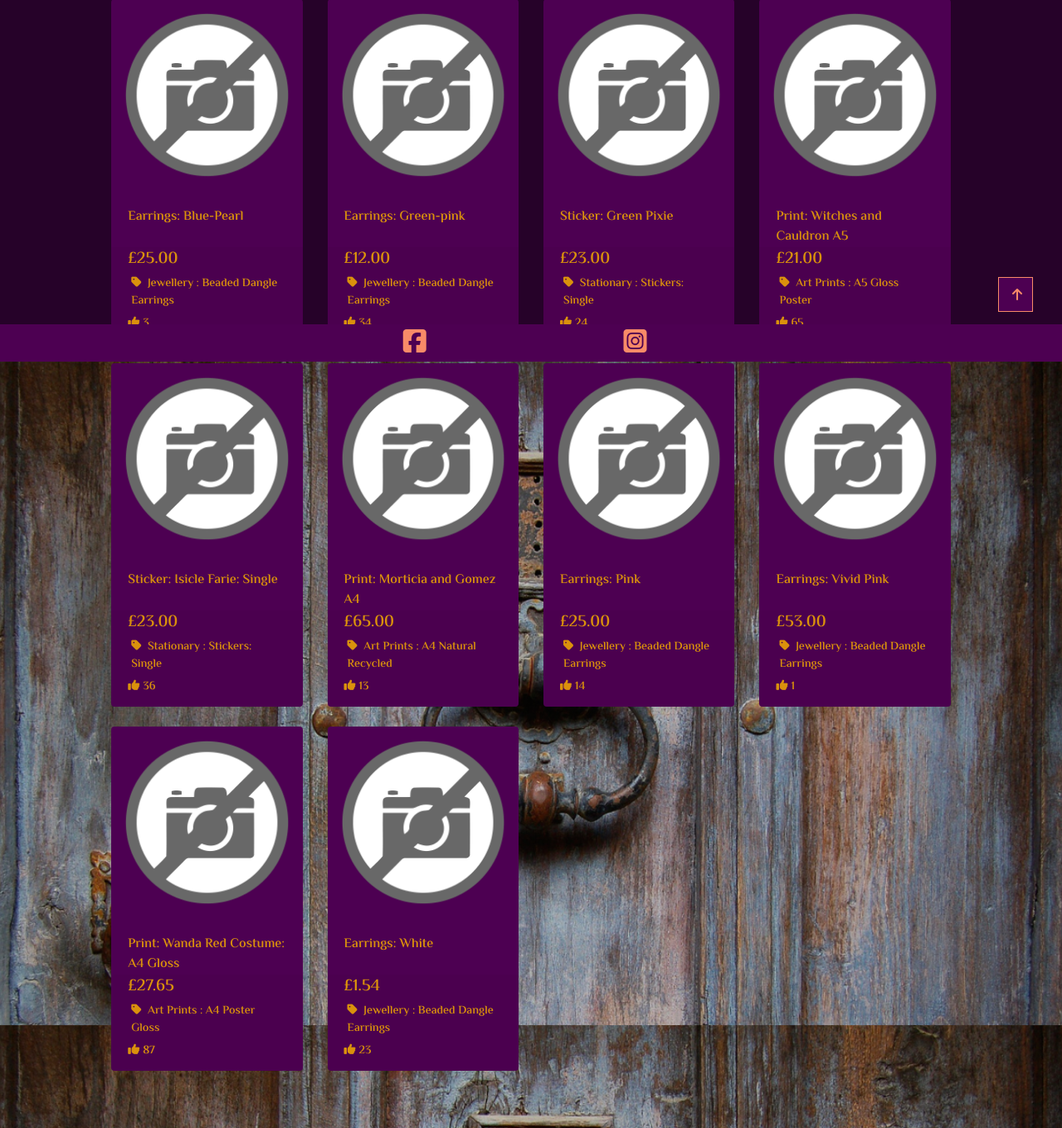
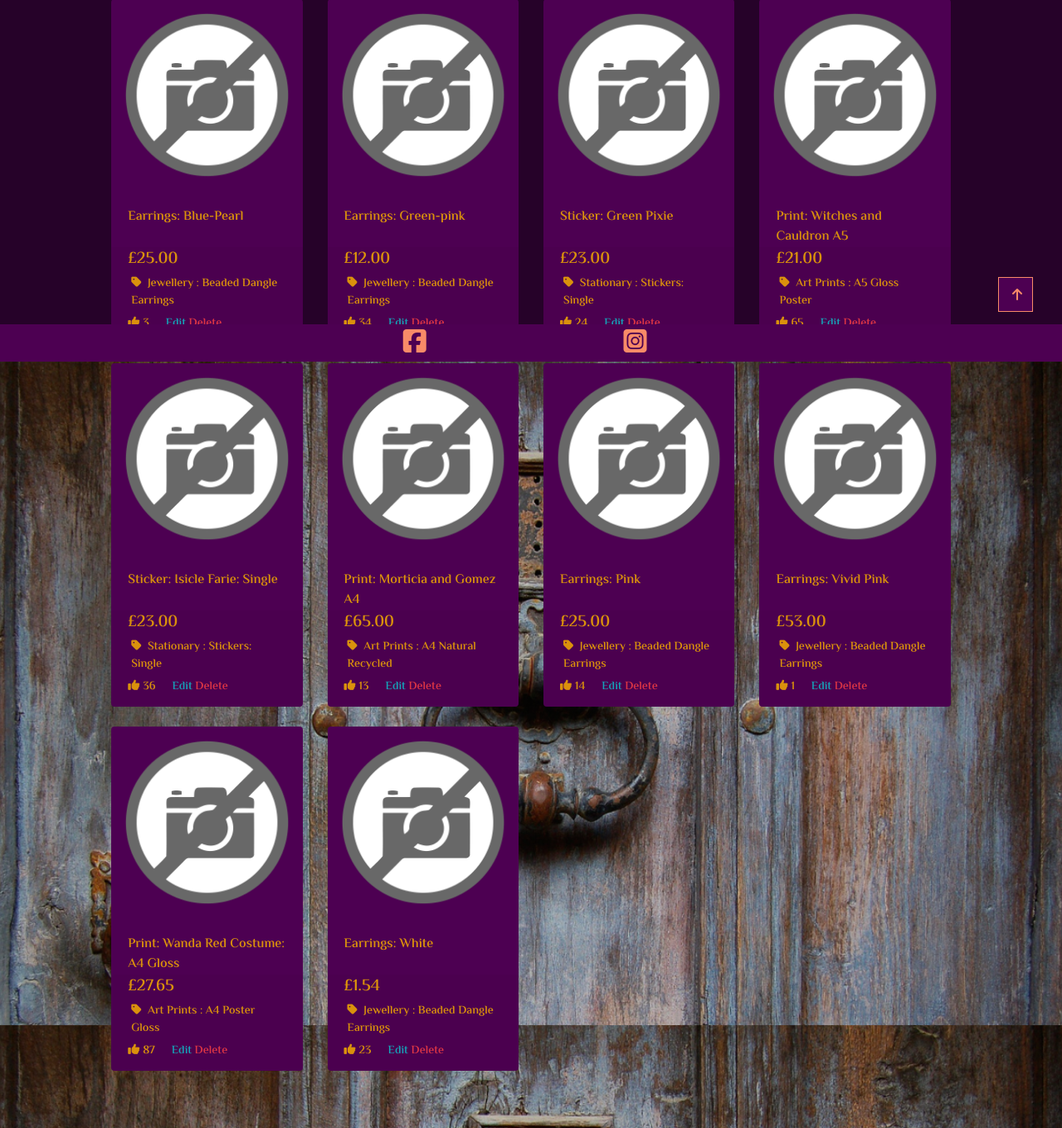
Before and after one commit to mikerae/sarah-rae-illustrations, a Django app: page /shop/ in a window 1280 px wide. Shown: the part 364-1724 px from the top of the page at 83% size. Run offline with Django 3.2, Linux system fonts and the light colour scheme; a user stored in the database is signed in; data comes from the database, SQL or seed files in the repository; some libraries are stand-ins or nearby versions.

Commit message:
Product Admin

```diff
--- a/shop/templates/shop/product_detail.html
+++ b/shop/templates/shop/product_detail.html
@@ -64,6 +64,12 @@
                             {% else %}
                             <small class="text-sri-logo">No Likes</small>
                             {% endif %}
+                            {% if request.user.is_superuser %}
+                            <small class="ml-3">
+                                <a href="{% url 'edit_product' product.id %}" class="text-info">Edit</a>
+                                <a href="{% url 'delete_product' product.id %}" class="text-danger">Delete</a>
+                            </small>
+                            {% endif %}
                             <p class="mt-3">{{ product.description }}</p>
                                 <form class="form" action="{% url 'add_to_cart' product.id %}" method="POST">
                                     {% csrf_token %}
--- a/shop/templates/shop/shop.html
+++ b/shop/templates/shop/shop.html
@@ -138,6 +138,14 @@
                                                 {% else %}
                                                 <small class="text-sri-logo">No Likes</small>
                                                 {% endif %}
+                                                {% if request.user.is_superuser %}
+                                                <small class="ml-3">
+                                                    <a href="{% url 'edit_product' product.id %}"
+                                                        class="text-info">Edit</a>
+                                                    <a href="{% url 'delete_product' product.id %}"
+                                                        class="text-danger">Delete</a>
+                                                </small>
+                                                {% endif %}
                                     </div>
                                 </div>
                             </div>
--- a/shop/urls.py
+++ b/shop/urls.py
@@ -6,6 +6,8 @@ urlpatterns = [
     path('', views.shop, name='shop'),
     path('add/', views.add_product, name='add_product'),
     path('edit/<int:product_id>', views.edit_product, name='edit_product'),
+    path('delete/<int:product_id>',
+         views.delete_product, name='delete_product'),
     path('<int:product_id>/',
          views.product_detail, name='product_detail'),
 ]
--- a/shop/views.py
+++ b/shop/views.py
@@ -97,9 +97,9 @@ def add_product(request):
         print('add_product called')
         form = ProductForm(request.POST, request.FILES)
         if form.is_valid():
-            form.save()
+            product = form.save()
             messages.success(request, 'Successfully added product!')
-            return redirect(reverse('add_product'))
+            return redirect(reverse('product_detail', args=[product.id]))
         else:
             print('there was an error adding your product')
             messages.error(request, 'Failed to add producct.Please ensure \
@@ -138,3 +138,11 @@ def edit_product(request, product_id):
     }
 
     return render(request, template, context)
+
+
+def delete_product(request, product_id):
+    """ Delete a product from the shop """
+    product = get_object_or_404(Product, pk=product_id)
+    product.delete()
+    messages.success(request, 'Product deleted')
+    return redirect(reverse('shop'))
```
